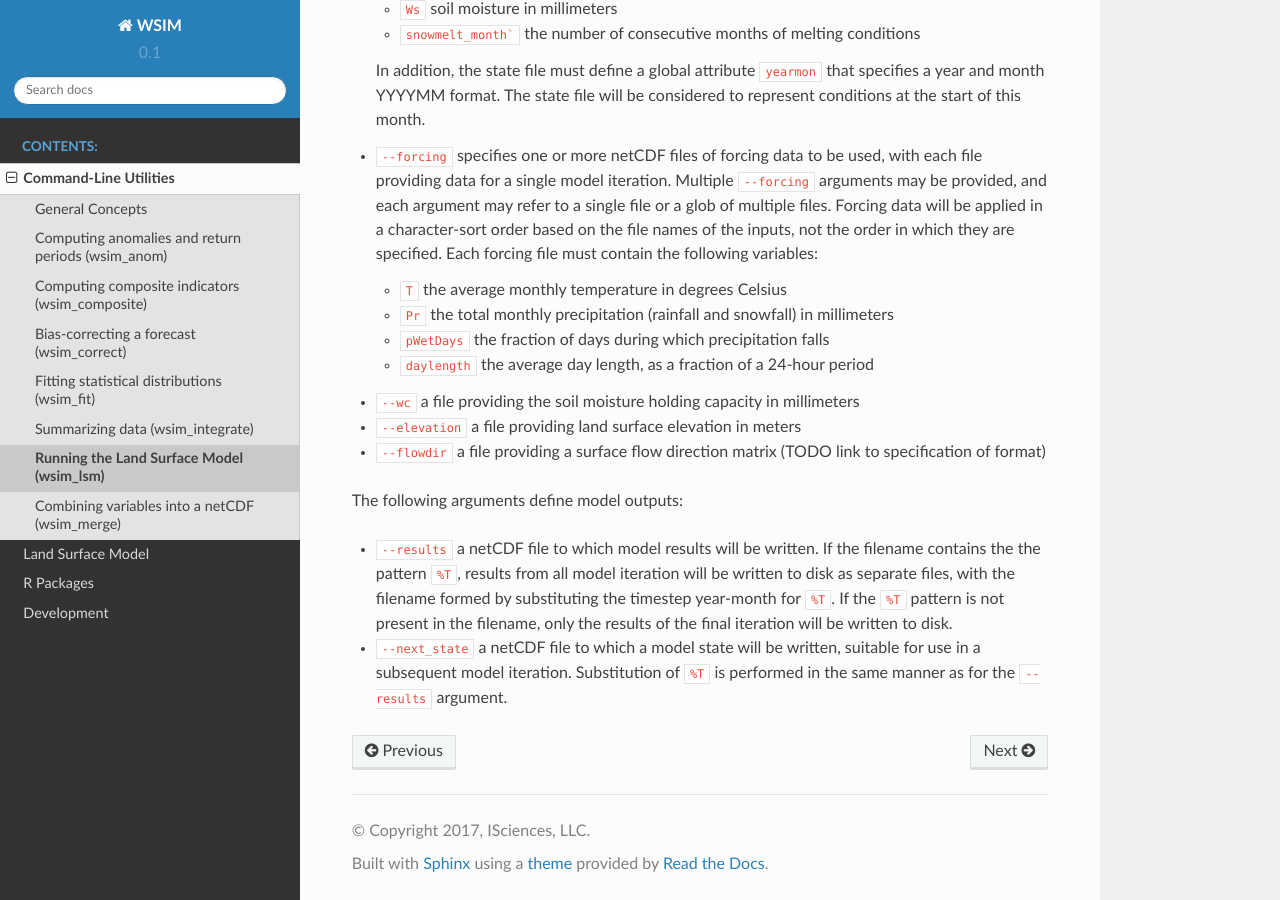
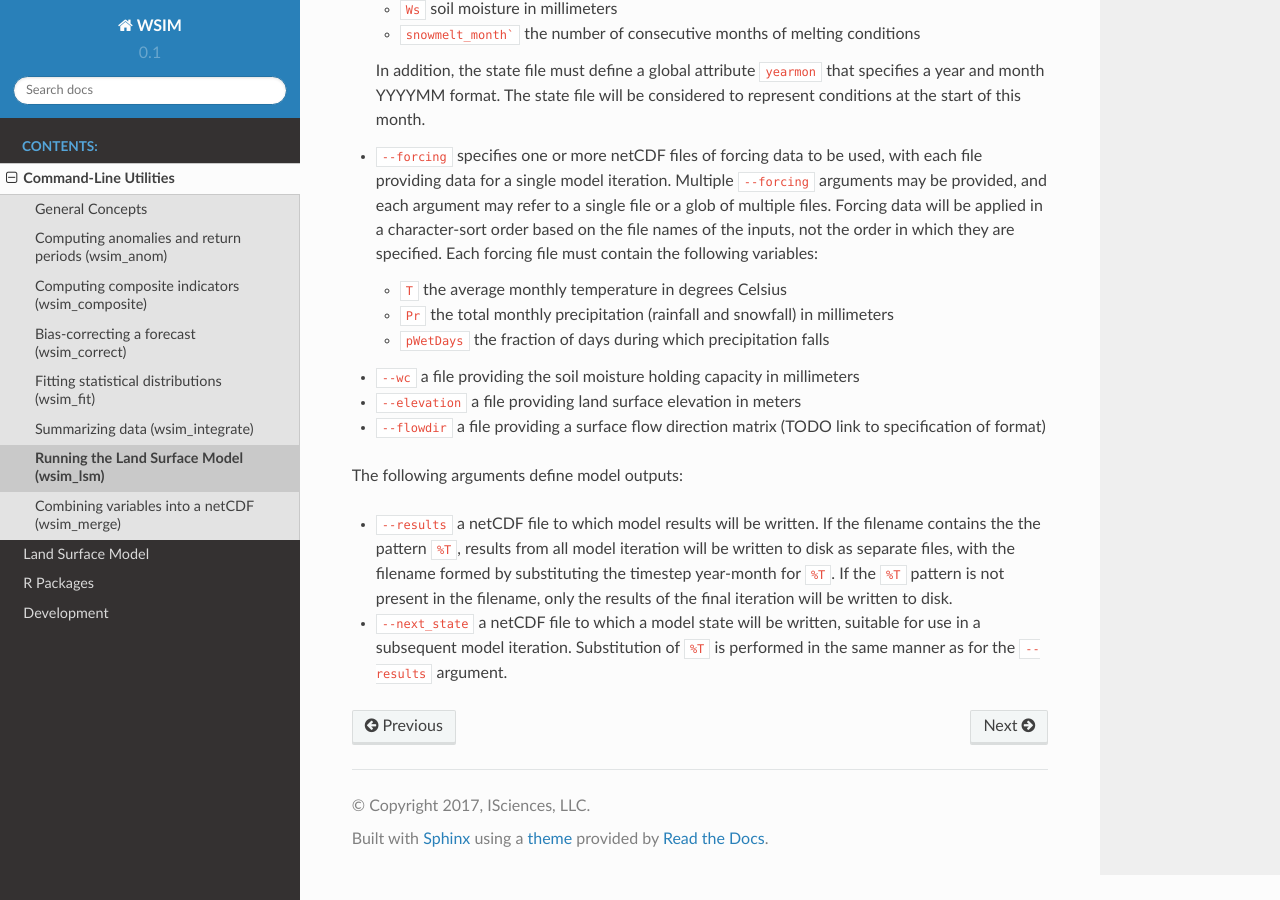
Before and after one commit to isciences/wsim, a Sphinx documentation site: the page built from docs/scripts/wsim_lsm.rst, in a window 1280 px wide and 900 px high, scrolled down 563 px. Built offline with Sphinx 7.4.7 and the Read the Docs theme 2.0.0, drawn with Linux system fonts in a browser that asks for light colours.

Commit message:
Style changes

```diff
--- a/docs/scripts/wsim_lsm.rst
+++ b/docs/scripts/wsim_lsm.rst
@@ -31,7 +31,6 @@ Usage is as follows:
   * ``T`` the average monthly temperature in degrees Celsius
   * ``Pr`` the total monthly precipitation (rainfall and snowfall) in millimeters
   * ``pWetDays`` the fraction of days during which precipitation falls
-  * ``daylength`` the average day length, as a fraction of a 24-hour period
 
 * ``--wc`` a file providing the soil moisture holding capacity in millimeters
 * ``--elevation`` a file providing land surface elevation in meters
```
Also changed, not shown: 4 other files.
